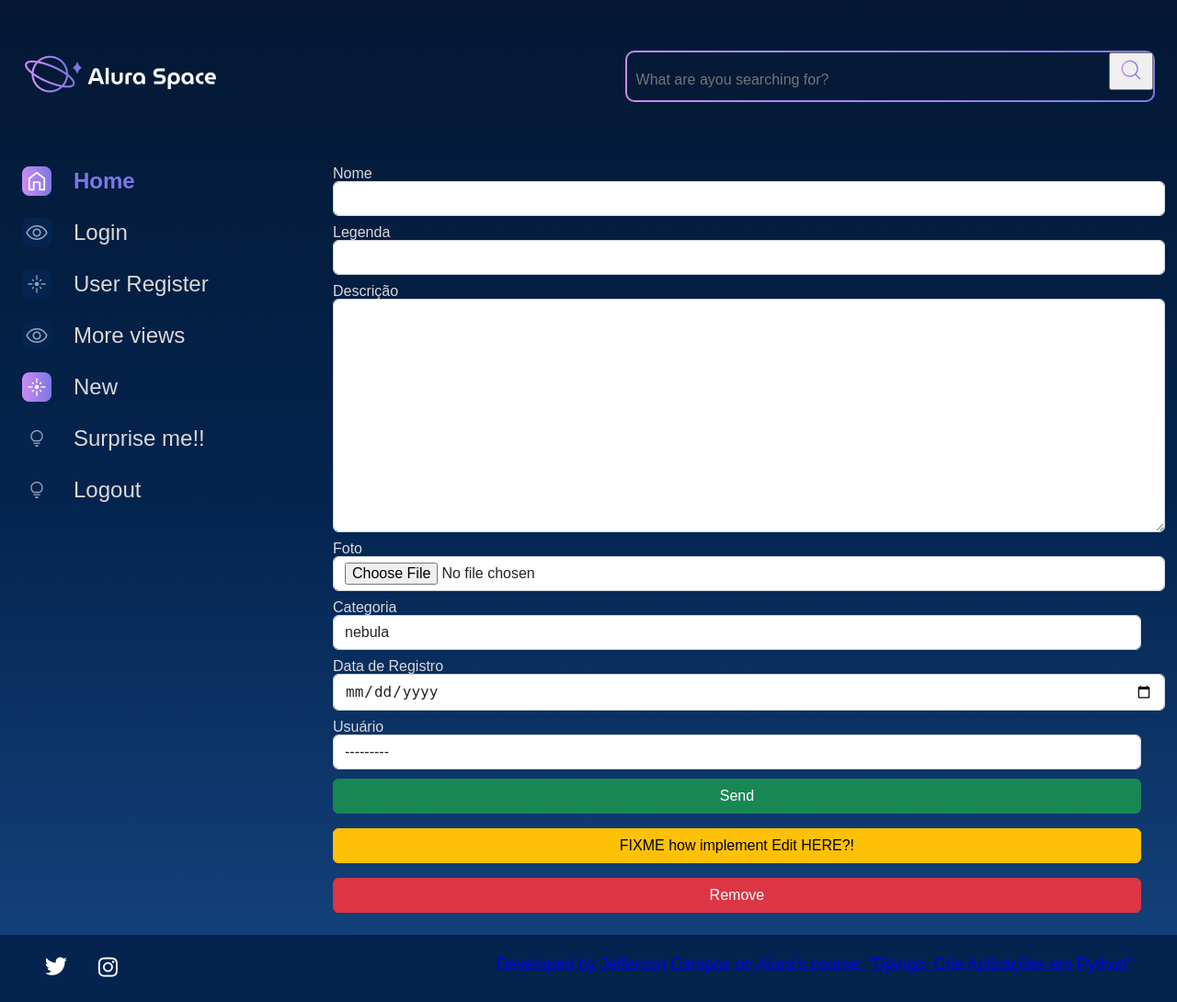
After one commit to foguinhoperuca/alura-space, a Django app: page /new in a window 1280 px wide. The commit adds this page. Shown: the whole page at 92% size. Run offline with Django 4.2, Linux system fonts and the light colour scheme; the visitor is signed in with stand-in values (Sample User, id 1); data comes from the database, SQL or seed files in the repository.

Commit message:
feat: Django CRUD e Persistência S3.
[WIP] Class 03.01

```diff
--- /dev/null
+++ b/apps/gallery/forms.py
@@ -0,0 +1,41 @@
+from django import forms
+
+from apps.gallery.models import Photograph
+
+
+class PhotographForms(forms.ModelForm):
+    class Meta:
+        model = Photograph
+        exclude = ['published',]
+        labels = {
+            'name': 'Nome',
+            'legend': 'Legenda',
+            'description': 'Descrição',
+            'photo': 'Foto',
+            'category': 'Categoria',
+            'photo_date': 'Data de Registro',
+            'user': 'Usuário'
+        }
+        widgets = {
+            'name': forms.TextInput(attrs={'class': 'form-control'}),
+            'legend': forms.TextInput(attrs={'class': 'form-control'}),
+            'category': forms.Select(attrs={'class': 'form-control'}),
+            'description': forms.Textarea(attrs={'class': 'form-control'}),
+            'photo': forms.FileInput(attrs={'class': 'form-control'}),
+            'photo_date': forms.DateInput(format='%d/%m/%Y', attrs={'type': 'date', 'class': 'form-control'}),
+            'user': forms.Select(attrs={'class': 'form-control'}),
+        }
+
+    def clean_name(self):
+        id = self.clean_named.get('id')
+        print(f'{id=}')
+
+        if not id:
+            name = self.cleaned_data.get('name')
+            photos = Photograph.objects.filter(name=name)
+            print(f'Repeated name with {len(photos)=}. {photos}')
+
+            if len(photos) > 0:
+                raise forms.ValidationError("Repeat name isn't allowed!!")
+
+        return name
--- a/apps/gallery/models.py
+++ b/apps/gallery/models.py
@@ -19,7 +19,7 @@ class Photograph(models.Model):
     description = models.TextField(null=False, blank=False)
     photo = models.ImageField(upload_to='photos/%Y/%m/%d/', blank=True)
     category = models.CharField(max_length=128, null=False, blank=False, choices=CATEGORY_OPTIONS, default="")
-    published = models.BooleanField(default=False)
+    published = models.BooleanField(default=True)
     photo_date = models.DateTimeField(default=datetime.now, blank=False)
     user = models.ForeignKey(to=User, on_delete=models.SET_NULL, null=True, blank=False, related_name='user')
 
--- a/apps/gallery/urls.py
+++ b/apps/gallery/urls.py
@@ -1,8 +1,11 @@
 from django.urls import path
-from apps.gallery.views import index, image, search
+from apps.gallery.views import index, image, search, new, edit, delete
 
 urlpatterns = [
     path('', index, name='index'),
+    path('search', search, name='search'),
     path('image/<int:photo_id>', image, name='image'),
-    path('search', search, name='search')
+    path('image_edit/<int:photo_id>', edit, name='image_edit'),
+    path('new', new, name='image_new'),
+    path('delete', delete, name='image_delete'),
 ]
--- a/apps/gallery/views.py
+++ b/apps/gallery/views.py
@@ -1,8 +1,11 @@
+from typing import Dict
+
 from django.contrib import messages
 from django.shortcuts import get_object_or_404, render, redirect
 from django.http import HttpResponse
 
 from apps.gallery.models import Photograph
+from apps.gallery.forms import PhotographForms
 
 
 def index(request):
@@ -36,3 +39,53 @@ def search(request):
             photos = photos.filter(name__icontains=name_to_search)
 
     return render(request, 'gallery/search.html', {"cards": photos})
+
+
+def new(request):
+    context: Dict[str, str] = {}
+    form: PhotographForms = PhotographForms()
+    context['form'] = form
+
+    if not request.user.is_authenticated:
+        messages.error(request, 'User is not logged!!')
+        return redirect('login')
+
+    if request.method == 'POST':
+        form = PhotographForms(request.POST, request.FILES)
+        context['form'] = form
+
+        if form.is_valid():
+            form.save()
+            messages.success(request, 'New photo was added!!')
+
+            return redirect('index')
+        else:
+            messages.error(request, 'The form has some errors. Please, fix it!!')
+
+    return render(request, 'gallery/new.html', context)
+
+
+def edit(request, photo_id: int):
+    context: Dict[str, str] = {}
+    photo: Photograph = Photograph.objects.get(id=photo_id)
+    form: PhotographForms = PhotographForms(instance=photo)
+    context['form'] = form
+    context['photo_id'] = photo_id
+
+    if request.method == 'POST':
+        form = PhotographForms(request.POST, request.FILES, instance=photo)
+        if form.is_valid():
+            form.save()
+            messages.success(request, 'Photo was edited with success!!')
+
+            return redirect('index')
+        else:
+            messages.error(request, "The editions has some error. Please, fix it!")
+
+    return render(request, 'gallery/edit.html', context)
+
+
+def delete(request):
+    context: Dict[str, str] = {}
+
+    return render(request, 'gallery/delete.html', context)
--- a/setup/static/styles/style.css
+++ b/setup/static/styles/style.css
@@ -510,6 +510,27 @@ table {
     border-color: #dc3545;
 }
 
+/*
+ * Cmore custom css used from bootstrap
+ */
+
+.btn-warning {
+  --bs-btn-color: #000;
+  --bs-btn-bg: #ffc107;
+  --bs-btn-border-color: #ffc107;
+  --bs-btn-hover-color: #000;
+  --bs-btn-hover-bg: #ffca2c;
+  --bs-btn-hover-border-color: #ffc720;
+  --bs-btn-focus-shadow-rgb: 217, 164, 6;
+  --bs-btn-active-color: #000;
+  --bs-btn-active-bg: #ffcd39;
+  --bs-btn-active-border-color: #ffc720;
+  --bs-btn-active-shadow: inset 0 3px 5px rgba(0, 0, 0, 0.125);
+  --bs-btn-disabled-color: #000;
+  --bs-btn-disabled-bg: #ffc107;
+  --bs-btn-disabled-border-color: #ffc107;
+}
+
 .form-control {
     display: block;
     width: 100%;
--- /dev/null
+++ b/templates/gallery/new.html
@@ -0,0 +1,44 @@
+
+{% extends 'shared/base.html' %}
+{% load static %}
+{% block content %}
+            <section class="galeria" style="margin-left: 5em">
+                <form action="{% url 'image_new' %}" method="POST" enctype="multipart/form-data">
+                    {% csrf_token %}
+                    <div class="row">
+                        {% for field in form.visible_fields %}
+                        <div class="col-12-short col-lg-12" style="margin-bottom: 10px;">
+                            <label for="{{ field.id_for_label }}" style="color:#D9D9D9; margin-bottom: 5px;"><b>{{ field.label }}</b></label>
+                            {{ field }}
+                        </div>
+                        {% for error in field.errors %}
+                        <div class="alert alert-danger">
+                            {{ error }}
+                        </div>
+                        {% endfor %}
+                        {% endfor %}
+                        <div class="col-12-short text-center">
+                            <button class="btn btn-success col-12" style="padding: top 5px;" type="submit">Send</button>
+                        </div>
+                    </div>
+                    <br />
+                    <div class="row">
+                        <div class="col-12-short text-center">
+                            <a href="{ % url 'image_edit' %}"><button
+                                    class="btn btn-warning col-12"
+                                    style="padding: top 25px;">FIXME how
+                                    implement Edit HERE?!</button></a>
+                        </div>
+                    </div>
+                    <br />
+                    <div class="row">
+                        <div class="col-12-short text-center">
+                            <a href="{% url 'image_delete' %}"><button class="btn btn-danger col-12" style="padding: top 5px;">Remove</button></a>
+                        </div>
+                    </div>
+                </form>
+            </section>
+<!-- TODO set the main and close divs into base html instead of all templates -->
+        </main>
+    </div>
+{% endblock %}
--- a/templates/shared/partials/_menu.html
+++ b/templates/shared/partials/_menu.html
@@ -23,8 +23,11 @@
                     <a href="{% url 'login' %}"><img src="{% static '/assets/ícones/1x/Mais vistas - inativo.png' %}"> Login</a>
                     <a href="{% url 'register' %}"><img src="{% static '/assets/ícones/1x/Novas - inativo.png' %}"> User Register</a>
                     <a href="#"><img src="{% static '/assets/ícones/1x/Mais vistas - inativo.png' %}"> More views</a>
-                    <a href="#"><img src="{% static '/assets/ícones/1x/Novas - inativo.png' %}"> New</a>
+                    <a href="{% url 'image_new' %}"><img src="{% static '/assets/ícones/1x/Novas - ativo.png' %}"> New</a>
                     <a href="#"><img src="{% static '/assets/ícones/1x/Surpreenda-me - inativo.png' %}"> Surprise me!!</a>
+                    <!-- TODO apply it to more menus -->
+                    {% if user.is_authenticated %}
                     <a href="{% url 'logout' %}"><img src="{% static '/assets/ícones/1x/Surpreenda-me - inativo.png' %}"> Logout</a>
+                    {% endif %}
                 </nav>
             </section>
```
Also changed, not shown: templates/gallery/edit.html (added, +41 -0 lines), README.md.
